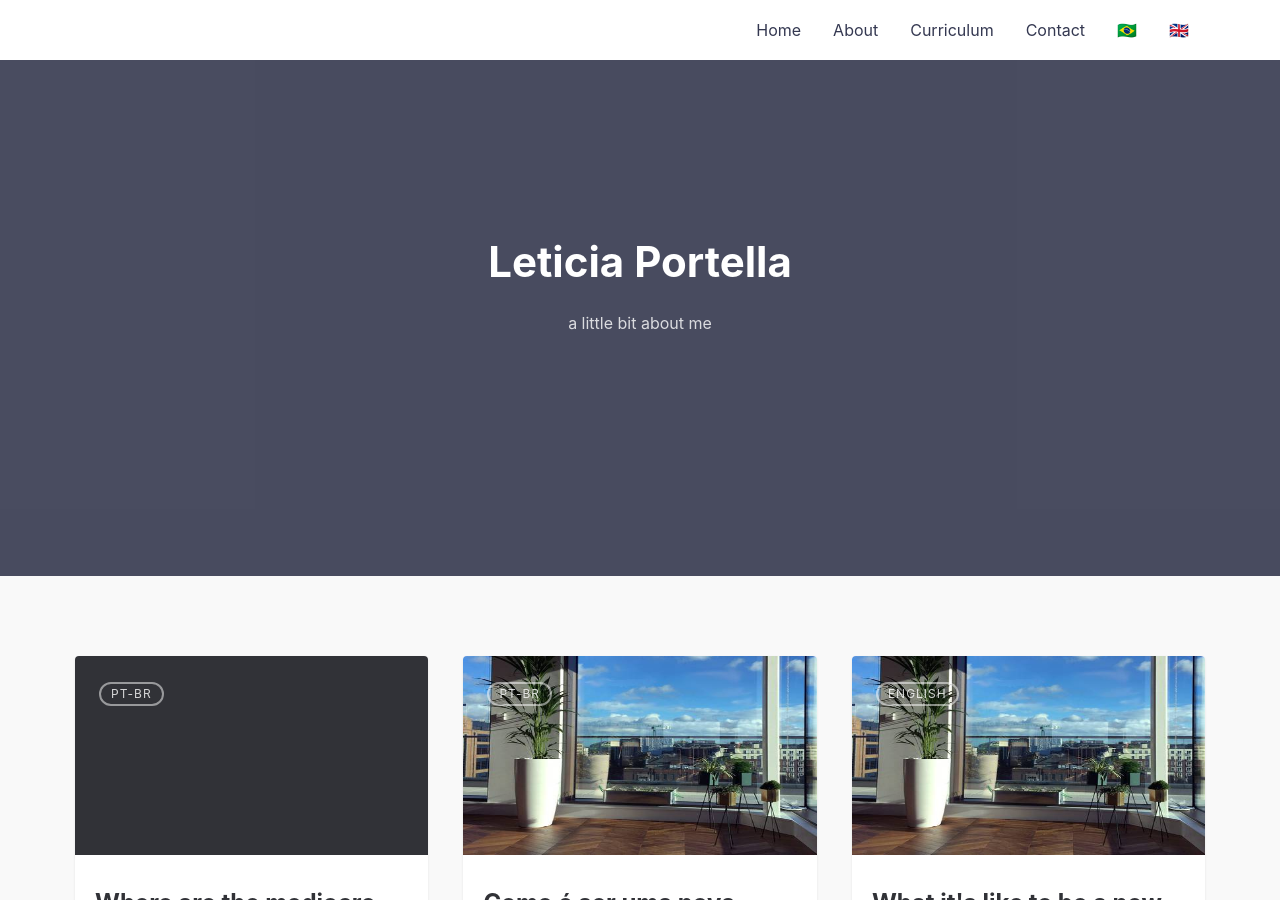
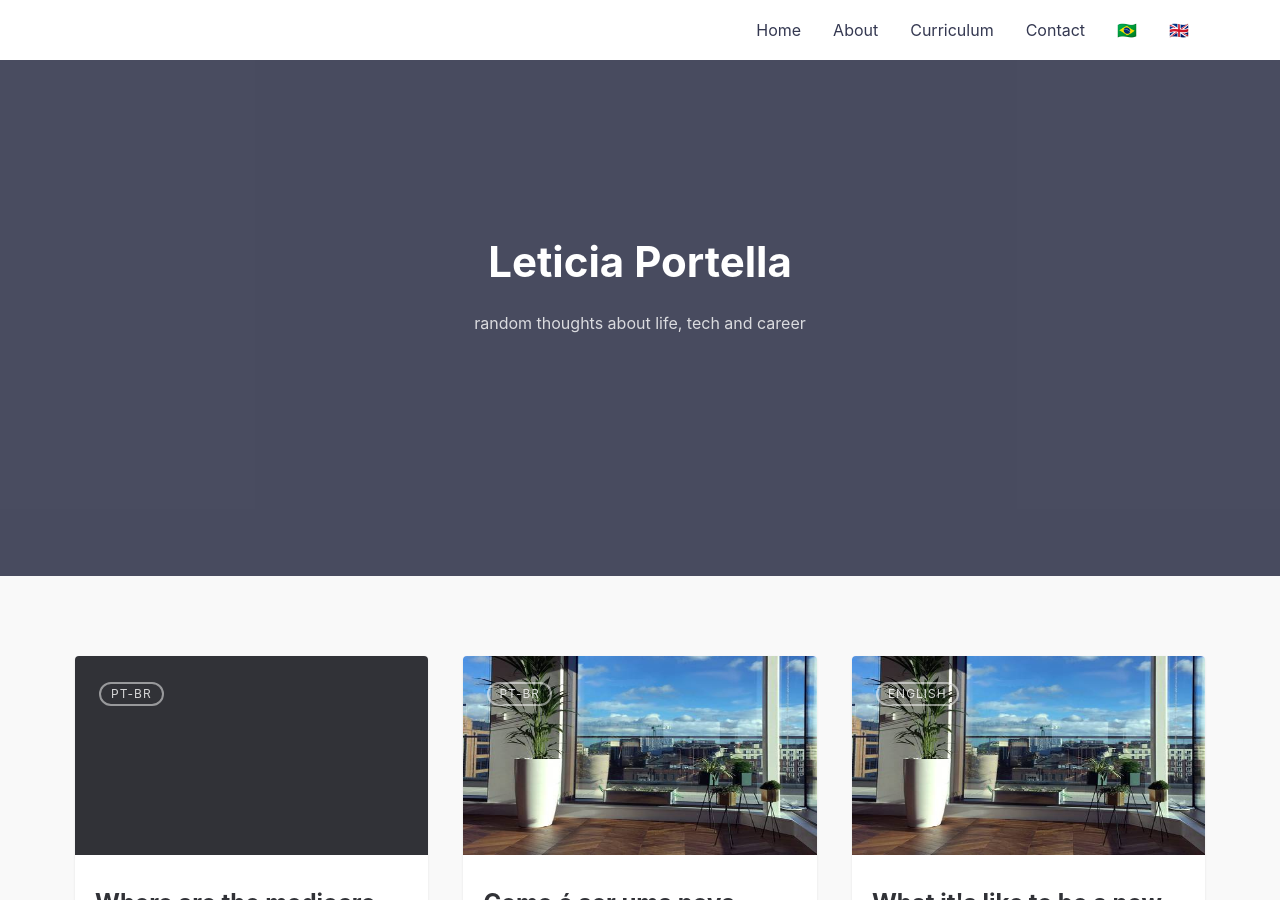
Before and after one commit to leportella/v3, a Jekyll site: the page built from index.md, in a window 1280 px wide and 900 px high. Built offline with Jekyll 4.4.1, drawn with Linux system fonts in a browser that asks for light colours.

Commit message:
Update _config.yml

```diff
--- a/_config.yml
+++ b/_config.yml
@@ -27,7 +27,7 @@ navigation: # Navigation links
 
 
 tagline: >
-    a little bit about me
+    random thoughts about life, tech and career
 
 hero_img: posts/ocean.jpg # Main background image: use the path from /assets/img/ => This will output /assets/img/posts/sleek_lg.jpg
 
```
